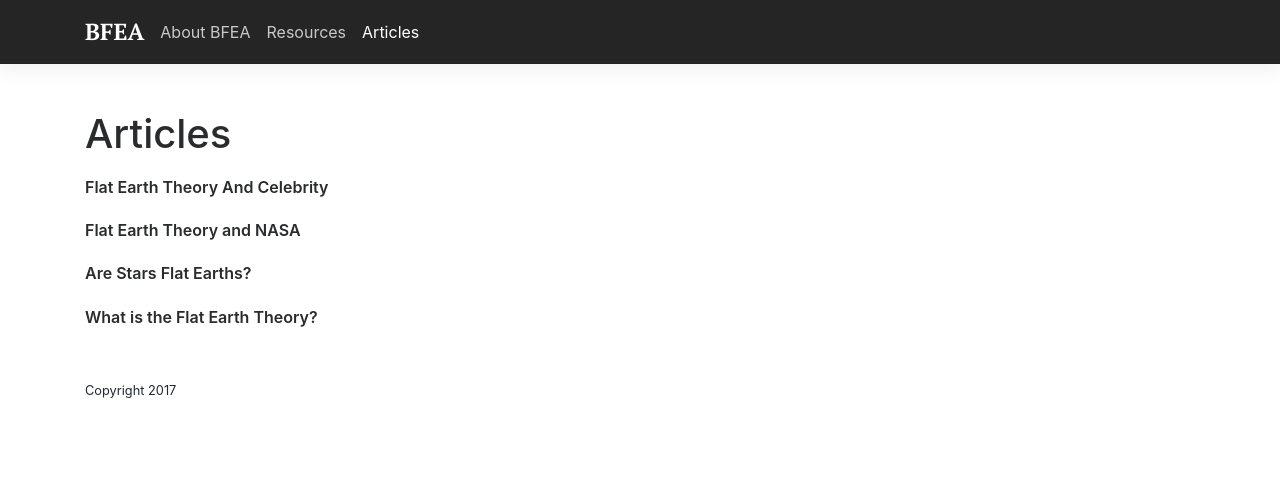
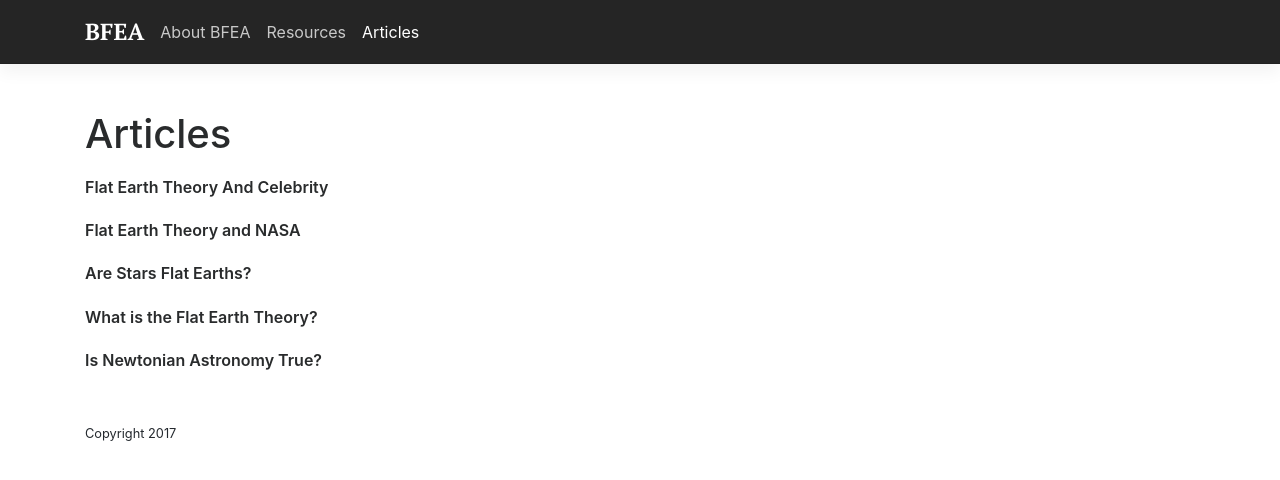
Before and after one commit to krussll/etsysimplicity, a Jekyll site: the page built from articles.md, in a window 1280 px wide. Shown: the top 480 px of the page. Built offline with Jekyll 4.4.1, drawn with Linux system fonts in a browser that asks for light colours.

Commit message:
Update all-posts.html

```diff
--- a/_includes/all-posts.html
+++ b/_includes/all-posts.html
@@ -1,5 +1,5 @@
 <ul class="posts">
-{% for post in site.categories.post %}
+{% for post in site.posts %}
   <li><h2><a href="{{ post.url }}">{{ post.title }}</a></h2></li>
 {% endfor %}
 </ul>
```
